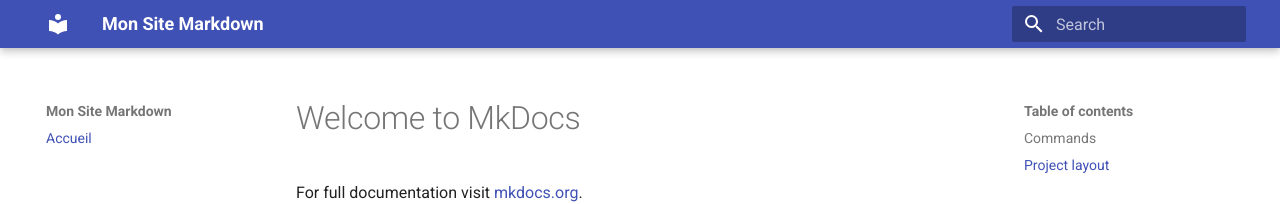
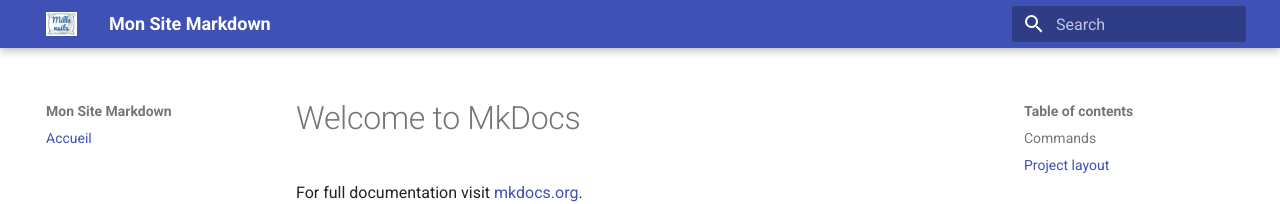
Before and after one commit to davidbalny/AP-SIO1-mille-nuits, an MkDocs documentation site: the page built from docs/index.md, in a window 1280 px wide. Shown: the top 204 px of the page. Built offline with MkDocs 1.6.1 and Material for MkDocs 9.7.7, drawn with Linux system fonts in a browser that asks for light colours.

Commit message:
mkdocs logo

```diff
--- a/mkdocs.yml
+++ b/mkdocs.yml
@@ -2,6 +2,7 @@
 site_url: https://USERNAME.github.io/mon-site-md/
 theme:
   name: material
+  logo: assets/logo-ap.png
 
 nav:
   - Accueil: index.md
```
Also changed, not shown: docs/assets/logo-ap.png (added), 1 other file.
